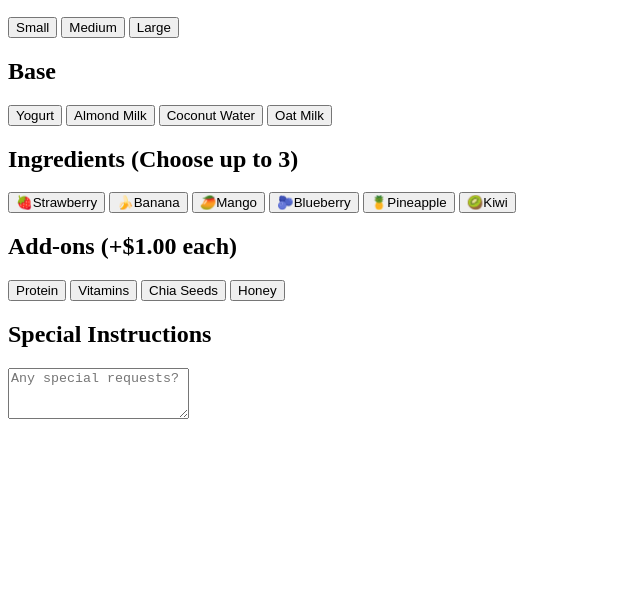
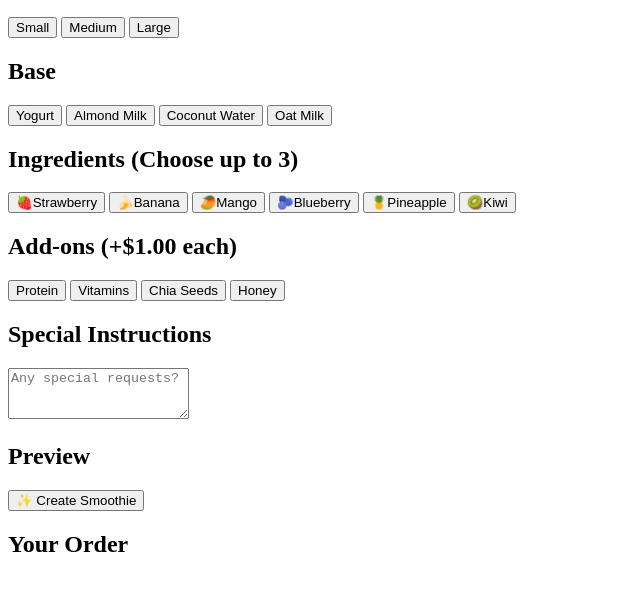
Before and after one commit to g0h1gh3r/Assignment02, a plain HTML site: page index.html in a window 1280 px wide. Shown: the part 111-702 px from the top of the page, without its empty margins (0-640 px from the left). Drawn offline with Linux system fonts and the light colour scheme.

Commit message:
Add Preview section, Order button and Order summary section

```diff
--- a/index.html
+++ b/index.html
@@ -73,6 +73,19 @@
           placeholder="Any special requests?"
         ></textarea>
       </div>
+      <!-- Preview Section -->
+      <div class="preview-container">
+        <h2>Preview</h2>
+        <div class="smoothie-preview" id="smoothie-preview"></div>
+      </div>
+      <!-- Order button -->
+      <button class="order-btn" id="order-button">✨ Create Smoothie</button>
+      <!-- Order summary Section -->
+      <div class="order-summary" id="order-summary">
+        <h2>Your Order</h2>
+        <p id="order-description"></p>
+        <p class="price-display" id="order-price"></p>
+      </div>
     </div>
   </body>
 </html>
```
